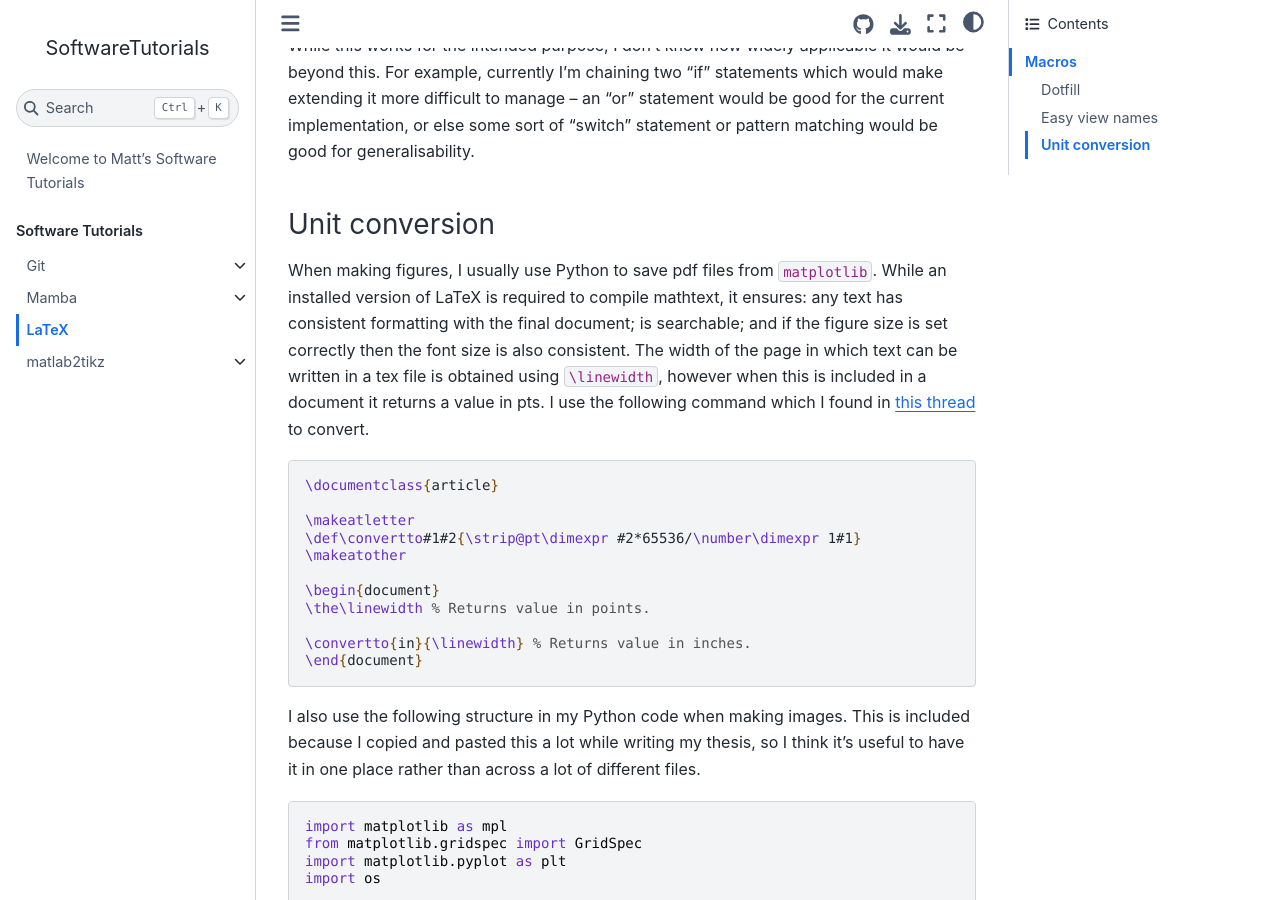
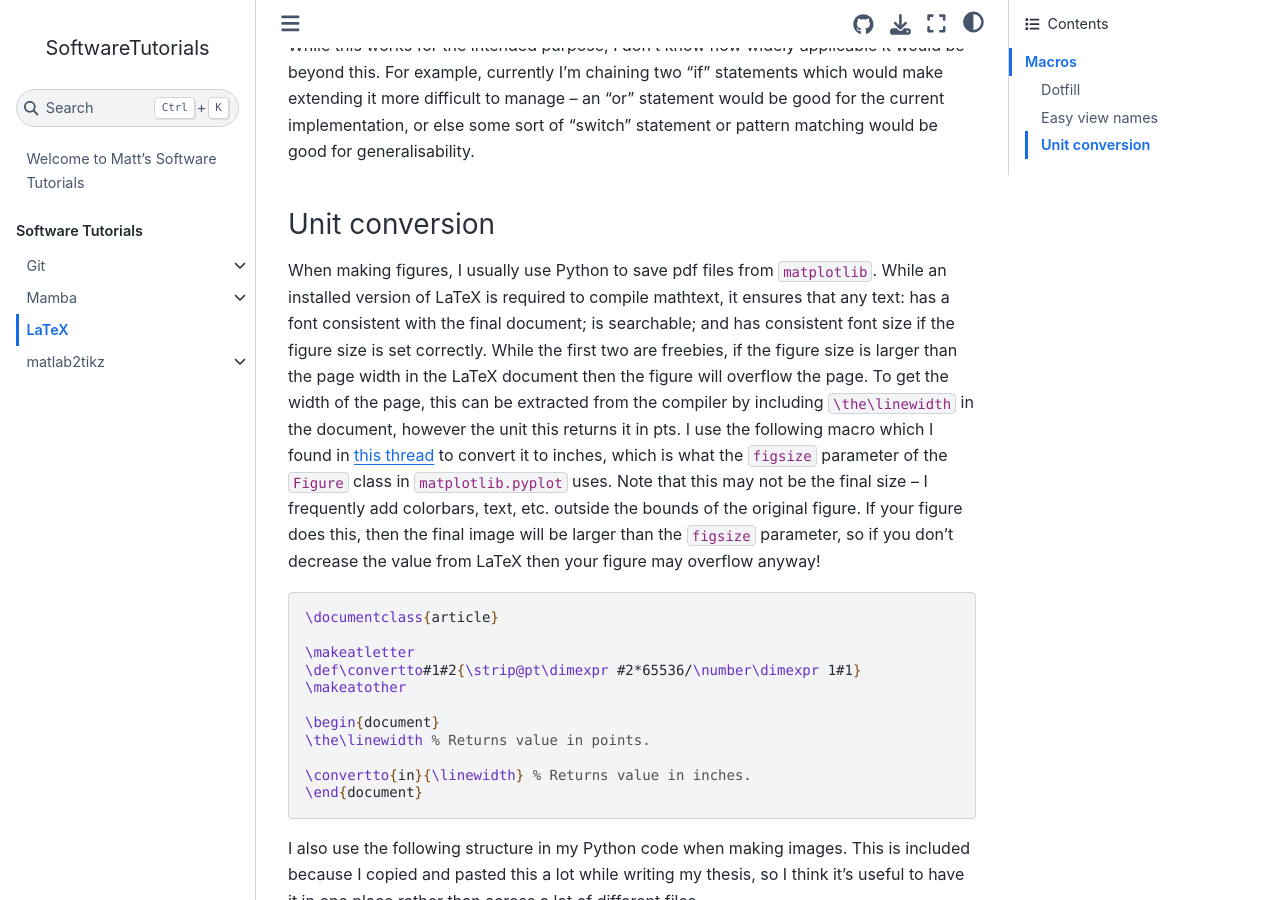
Before and after one commit to mgchandler/SoftwareTutorials, a Jupyter Book: the page built from content/LaTeX/index.md, in a window 1280 px wide and 900 px high, scrolled down 1454 px. Built offline with Jupyter Book 1.0.4 settings and Sphinx 7.4.7 and the Sphinx Book theme 1.1.4, drawn with Linux system fonts in a browser that asks for light colours.

Commit message:
Adjusted wording

````diff
--- a/content/LaTeX/index.md
+++ b/content/LaTeX/index.md
@@ -58,7 +58,7 @@
 
 ### Unit conversion
 
-When making figures, I usually use Python to save pdf files from `matplotlib`. While an installed version of LaTeX is required to compile mathtext, it ensures: any text has consistent formatting with the final document; is searchable; and if the figure size is set correctly then the font size is also consistent. The width of the page in which text can be written in a tex file is obtained using `\linewidth`, however when this is included in a document it returns a value in pts. I use the following command which I found in [this thread](https://tex.stackexchange.com/questions/8260/what-are-the-various-units-ex-em-in-pt-bp-dd-pc-expressed-in-mm) to convert.
+When making figures, I usually use Python to save pdf files from `matplotlib`. While an installed version of LaTeX is required to compile mathtext, it ensures that any text: has a font consistent with the final document; is searchable; and has consistent font size if the figure size is set correctly. While the first two are freebies, if the figure size is larger than the page width in the LaTeX document then the figure will overflow the page. To get the width of the page, this can be extracted from the compiler by including `\the\linewidth` in the document, however the unit this returns it in pts. I use the following macro which I found in [this thread](https://tex.stackexchange.com/questions/8260/what-are-the-various-units-ex-em-in-pt-bp-dd-pc-expressed-in-mm) to convert it to inches, which is what the `figsize` parameter of the `Figure` class in `matplotlib.pyplot` uses. Note that this may not be the final size -- I frequently add colorbars, text, etc. outside the bounds of the original figure. If your figure does this, then the final image will be larger than the `figsize` parameter, so if you don't decrease the value from LaTeX then your figure may overflow anyway!
 
 ```tex
 \documentclass{article}
````
